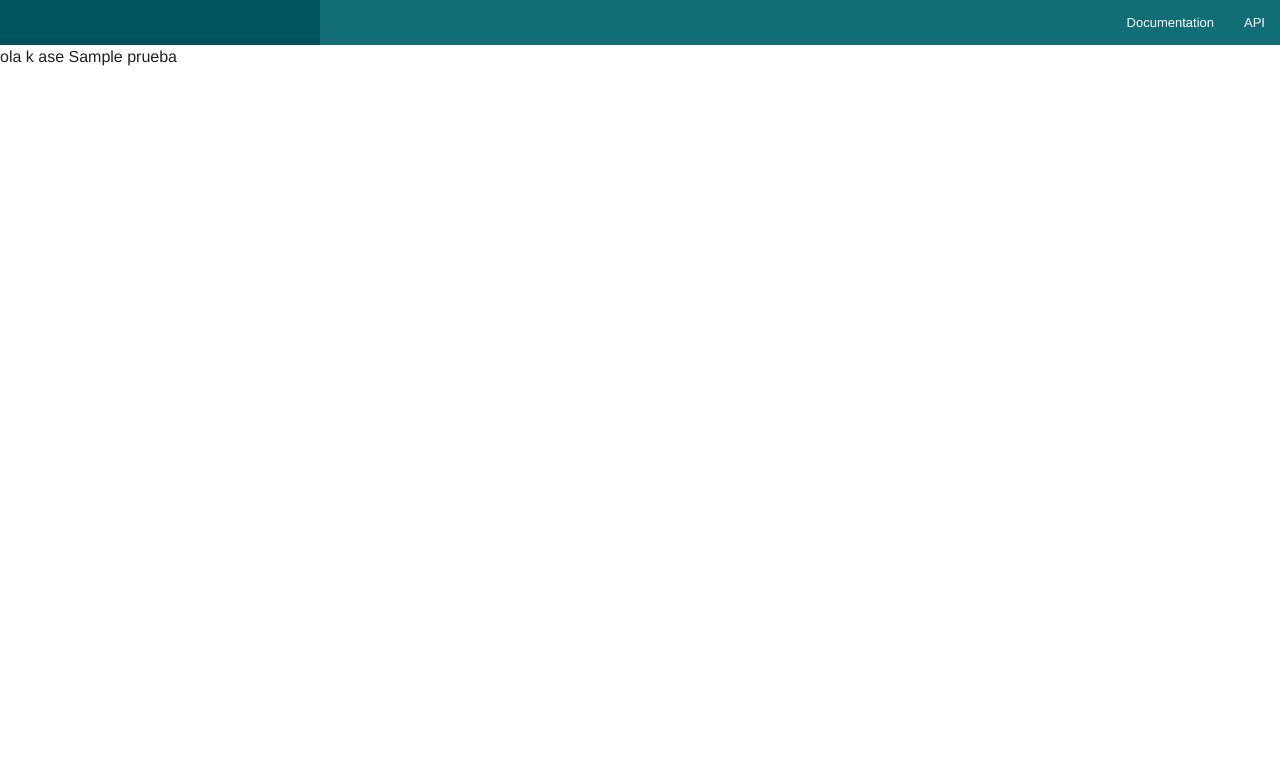
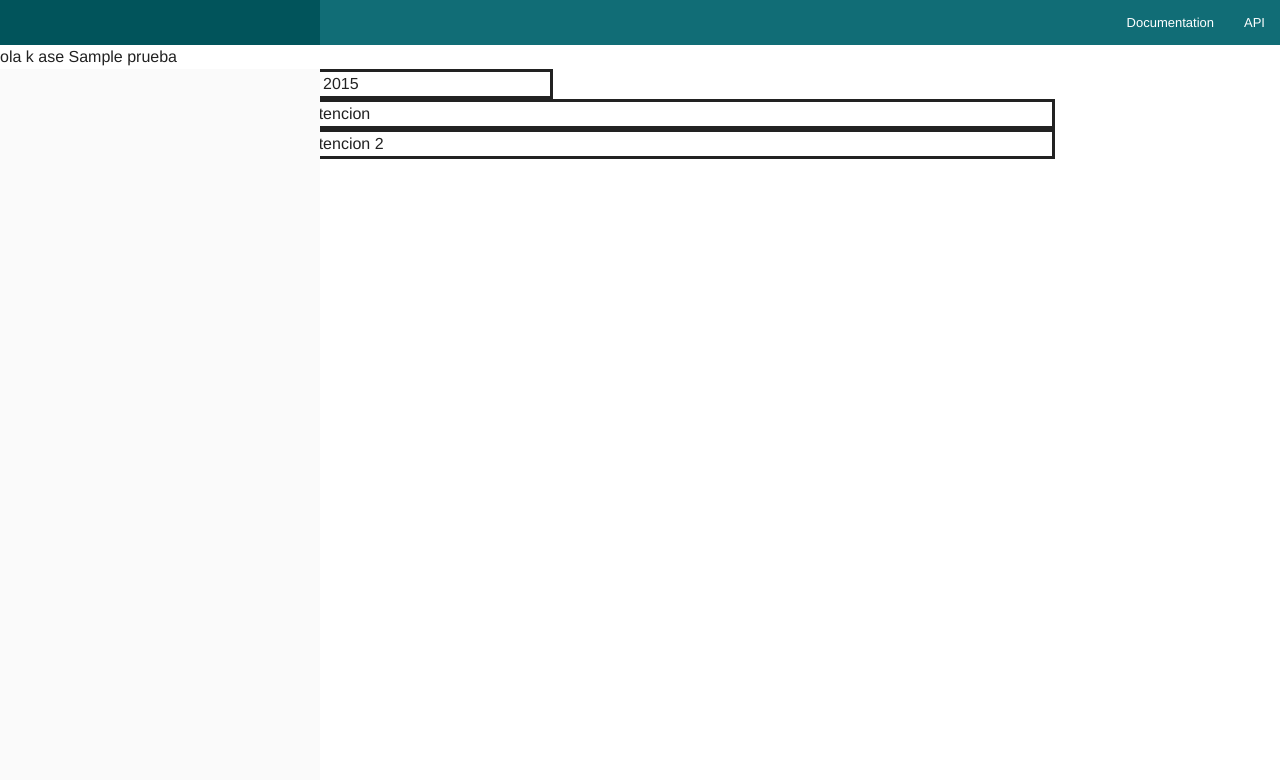
Before and after one commit to bsolano/sivio, a CakePHP app: template src/Template/Consultations/summary.ctp in a window 1280 px wide. Shown: the top 780 px of the page. Run offline with PHP 8.4 and a stand-in for CakePHP, Linux system fonts and the light colour scheme; the template is opened without the code that fills it: most values are stand-ins (such as "Sample title", 1, 10 or a date in 2020); some libraries are stand-ins or nearby versions.

Commit message:
Fusión de summary (Consultations) y summaryview (People).

```diff
--- a/src/Template/Consultations/summary.ctp
+++ b/src/Template/Consultations/summary.ctp
@@ -1,4 +1,37 @@
 <head> ola k ase </head>
+
 <?php
     echo $prueba;
 ?>
+<br>
+
+ <!--Sale cortado-->
+<nav class="large-3 medium-3 columns" id="actions-sidebar">
+    <ul class="side-nav">
+    </ul>
+</nav>
+
+<div class="row">
+     <!--This will be the container years-->
+      <div class = "container">
+           <div class = "row ">
+                   <div class = "large-3 columns box" >
+                           2015
+                    </div>
+                    <div class = "row ">
+                       <div class = "large-9 columns box">
+                            <!--Each atenttion will be a row-->
+                               Atencion
+                        </div>
+                        </div>
+                    <div class = "row ">
+                        <div class = "large-9 columns box">
+                            <!--Each atenttion will be a row-->
+                               Atencion 2
+                        </div>
+                        </div>
+
+            </div>
+      </div>
+
+</div>
```
